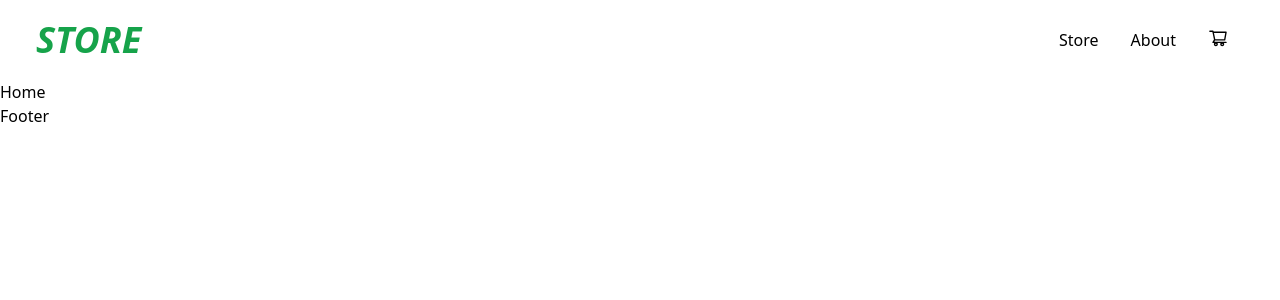
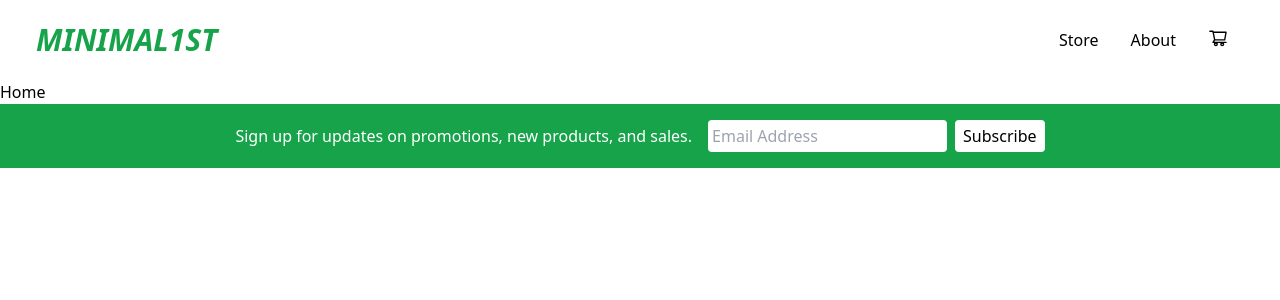
Before and after one commit to ivananora/shopping-cart, a React (Create React App) app: page / in a window 1280 px wide. Shown: the top 300 px of the page. Built offline with nearby package versions, Linux system fonts and the light colour scheme.

Commit message:
added footer

```diff
--- a/src/components/Footer.jsx
+++ b/src/components/Footer.jsx
@@ -1,7 +1,23 @@
 import React from "react";
 
 const Footer = () => {
-  return <div>Footer</div>;
+  return (
+    <div className="flex h-16 mx-auto px-4 bg-green-600 text-white items-center justify-center">
+      <p className="mr-4">
+        Sign up for updates on promotions, new products, and sales.
+      </p>
+      <form>
+        <input
+          type="text"
+          placeholder="Email Address"
+          className="mr-2 rounded text-black-900 p-1"
+        />
+        <button type="submit" className="rounded bg-white text-black py-1 px-2">
+          Subscribe
+        </button>
+      </form>
+    </div>
+  );
 };
 
 export default Footer;
--- a/src/components/NavBar.jsx
+++ b/src/components/NavBar.jsx
@@ -4,8 +4,8 @@ import { AiOutlineShoppingCart } from "react-icons/ai";
 const NavBar = () => {
   return (
     <div className="flex justify-between items-center h-20 max-w-[1240px] mx-auto px-4">
-      <h1 className="w-full text-4xl font-bold italic text-green-600 uppercase">
-        store
+      <h1 className="w-full text-3xl font-bold italic text-green-600 uppercase">
+        minimal1st
       </h1>
       <ul className="flex">
         <li className="p-4">Store</li>
```
